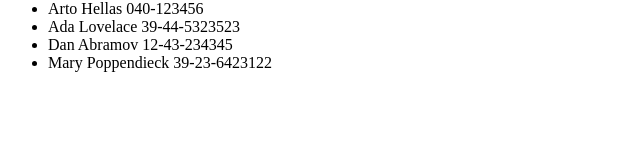
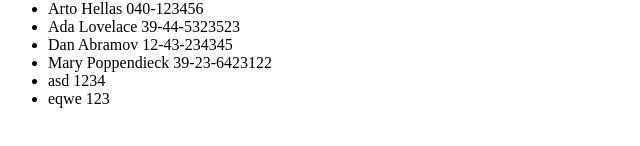
Before and after one commit to errMeep/phonebook-exercise, a React (Create React App) app: page / in a window 1280 px wide. Shown: the part 252-398 px from the top of the page, without its empty margins (0-640 px from the left). Built offline with nearby package versions, Linux system fonts and the light colour scheme; data requests are answered from the project's data file.

Commit message:
Add data received from backend on page load

```diff
--- a/db.json
+++ b/db.json
@@ -1,5 +1,5 @@
 {
-  "persons":[
+  "persons": [
     {
       "name": "Arto Hellas",
       "number": "040-123456",
@@ -19,6 +19,16 @@
       "name": "Mary Poppendieck",
       "number": "39-23-6423122",
       "id": 4
+    },
+    {
+      "name": "asd",
+      "id": 5,
+      "number": "1234"
+    },
+    {
+      "name": "eqwe",
+      "number": "123",
+      "id": 6
     }
   ]
 }
--- a/src/App.js
+++ b/src/App.js
@@ -1,7 +1,7 @@
 import { useState, useEffect } from 'react';
 import Search from './Components/Search';
 import Form from './Components/Form';
-import services from './Components/services';
+import backend from './Components/services';
 
 const App = () => {
   const [persons, setPersons] = useState([
@@ -13,6 +13,12 @@ const App = () => {
   const [newName, setNewName] = useState('');
   const [newNumber, setNewNumber] = useState('');
   const [searchName, setSearchName] = useState('');
+
+  useEffect(() => {
+    backend.getAll().then((res) => {
+      setPersons(res);
+    });
+  }, []);
 
   const handleSubmit = (e) => {
     //prevent default form
@@ -29,10 +35,12 @@ const App = () => {
     const lastplace = persons[persons.length - 1].id;
     const temp = {
       name: newName,
-      id: lastplace + 1,
       number: newNumber,
     };
     setPersons(persons.concat(temp));
+    backend.create(temp).then((res) => {
+      setPersons(persons.concat(res));
+    });
     setNewName('');
     setNewNumber('');
   };
```
